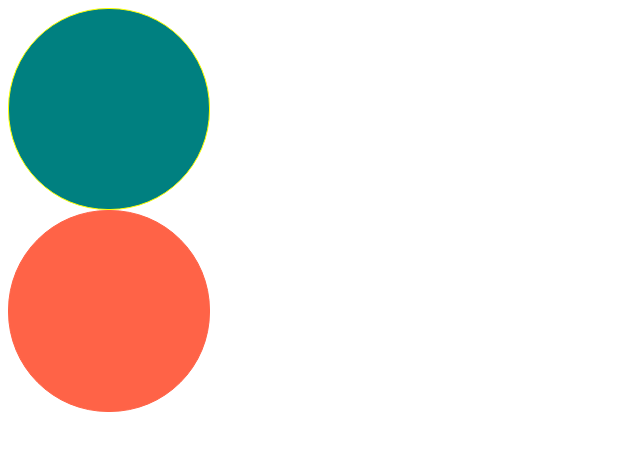
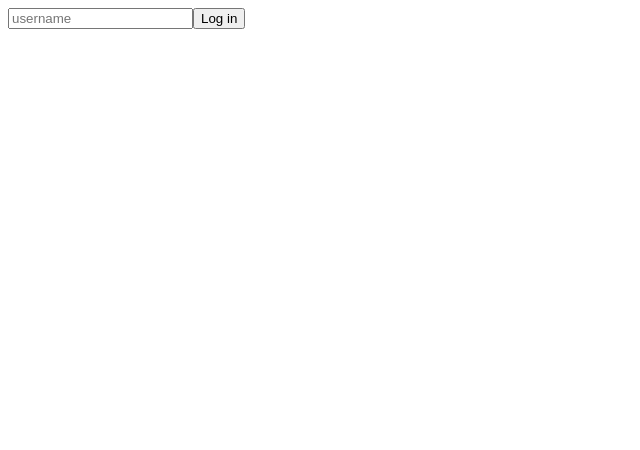
Before and after one commit to hosibito/masterclass_typescript, a React (Create React App) app: page / in a window 1280 px wide. Shown: the top 450 px of the page, without its empty margins (0-640 px from the left). Built offline with nearby package versions, Linux system fonts and the light colour scheme.

Commit message:
3.5 Forms

```diff
--- a/src/App.tsx
+++ b/src/App.tsx
@@ -1,13 +1,47 @@
-import Circle from "./Circle";
+import React, { useState } from "react";
 
 
 function App() {
+  const [value, setValue] = useState("");
+  const onChange = (event: React.FormEvent<HTMLInputElement>) => {
+    console.log(event.currentTarget.value)
+    const {
+      currentTarget: { value },
+    } = event;
+    setValue(value);
+  };
+  const onSubmit = (event: React.FormEvent<HTMLFormElement>) => {
+    event.preventDefault();
+    console.log("hello", value);
+  };
+
   return (
     <div>
-      <Circle borderColor="yellow" bgColor="teal" />
-      <Circle bgColor="tomato" />
+       <form onSubmit={onSubmit}>
+        <input
+          value={value}
+          onChange={onChange}
+          type="text"
+          placeholder="username"
+        />
+        <button>Log in</button>
+      </form>
     </div>
   );
 }
 
 export default App;
+/**
+ * 1. form 을 만든다.
+ * 2. form 에 입력될 input 를 만든다.
+ * 3. input 에 입려된 value를 다룰 state훅을 만든다.
+ * 4. input 에 value를 연결한다. value={value}
+ * 5. input의 값이 변경되었을때 처리해줄 함수를 만든다. const onChange
+ * 6. 함수를 만드는데 JS 일때와 다른점이
+ *      (event: React.FormEvent<HTMLInputElement>) 타입을 정해주어야 한다는 점이다.
+ *      이 타입들은 경험과 구글링, 공식문서를 참고할수 밖에 없다. 하나하나 알아가자.
+ *      이 타입이 정하지면  오타가 나더라도 하단 줄가면서 바로 알수 있게 된다!
+ *
+ * 7. input에 함수를 연결한다.  onChange={onChange}
+ * 8. onSubmit 함수를 만들어서 연결한다. (위와 같음.)
+ */
```
